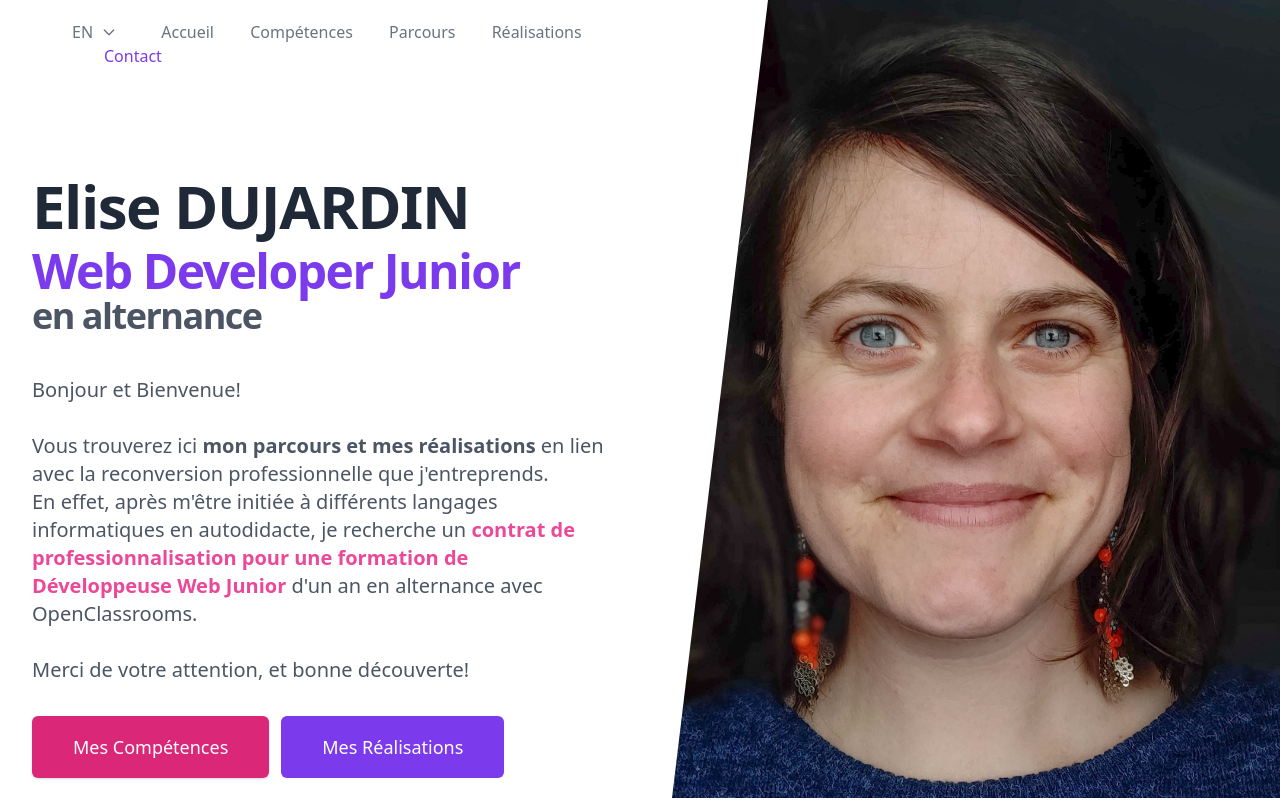
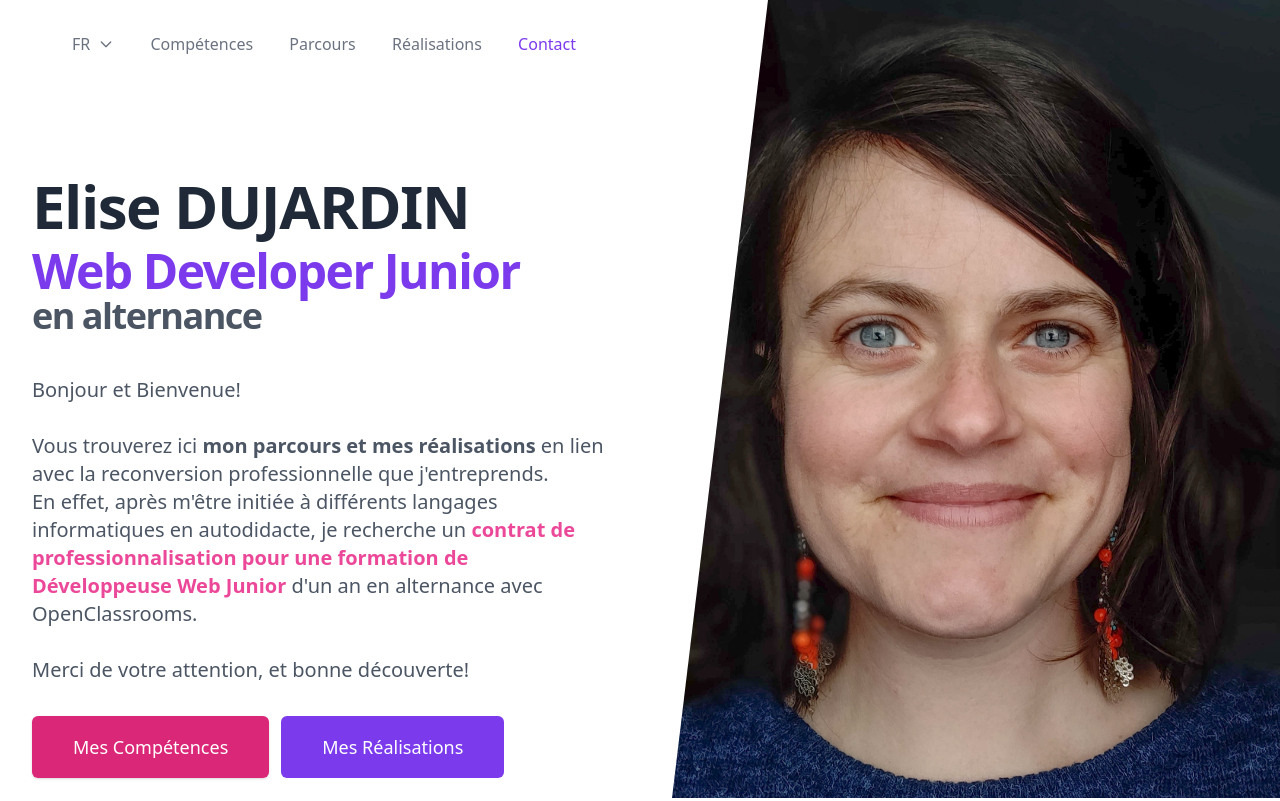
Before and after one commit to elisedjn/elisedjn.github.io, a plain HTML site: page fr.html in a window 1280 px wide. Shown: the top 801 px of the page. Drawn offline with nearby package versions, Linux system fonts and the light colour scheme.

Commit message:
French Menu

```diff
--- a/fr.html
+++ b/fr.html
@@ -41,7 +41,7 @@
                                     <!-- Item active: "text-gray-900", Item inactive: "text-gray-500" -->
                                     <button @click="open = !open" type="button"
                                         class="group text-gray-500 inline-flex items-center space-x-2 text-base leading-6 font-medium hover:text-gray-900 focus:outline-none focus:text-gray-900 transition ease-in-out duration-150">
-                                        <span>EN</span>
+                                        <span>FR</span>
                                         <!-- Item active: "text-gray-600", Item inactive: "text-gray-400" -->
                                         <svg x-bind:class="{ '-rotate-180': open }" class="rotate-0 h-4 w-4 transform"
                                             stroke="currentColor" fill="none" viewBox="0 0 24 24">
@@ -55,15 +55,13 @@
                                                 <div class="z-20 relative grid bg-white px-2 py-2 sm:p-2">
                                                     <a href="http://elisedjn.github.io/en"
                                                         class="-m-3 py-3 px-1 block space-y-1 rounded-md text-gray-500 hover:text-gray-900 transition ease-in-out duration-150">
-                                                        FR
+                                                        EN
                                                     </a>
                                                 </div>
                                             </div>
                                         </div>
                                     </div>
                                 </span>
-                                <a href="#accueil"
-                                    class="ml-10 font-medium text-gray-500 hover:text-gray-900 focus:outline-none focus:text-gray-900 transition duration-150 ease-in-out">Accueil</a>
                                 <a href="#competences"
                                     class="ml-8 font-medium text-gray-500 hover:text-gray-900 focus:outline-none focus:text-gray-900 transition duration-150 ease-in-out">Compétences</a>
                                 <a href="#parcours"
@@ -105,8 +103,6 @@
                                     </div>
                                 </div>
                                 <div class="px-2 pt-2 pb-3">
-                                    <a href="#accueil"
-                                        class="block px-3 py-2 rounded-md text-base font-medium text-gray-700 hover:text-gray-900 hover:bg-gray-50 focus:outline-none focus:text-gray-900 focus:bg-gray-50 transition duration-150 ease-in-out">Accueil</a>
                                     <a href="#competences"
                                         class="mt-1 block px-3 py-2 rounded-md text-base font-medium text-gray-700 hover:text-gray-900 hover:bg-gray-50 focus:outline-none focus:text-gray-900 focus:bg-gray-50 transition duration-150 ease-in-out">Compétences</a>
                                     <a href="#parcours"
```
